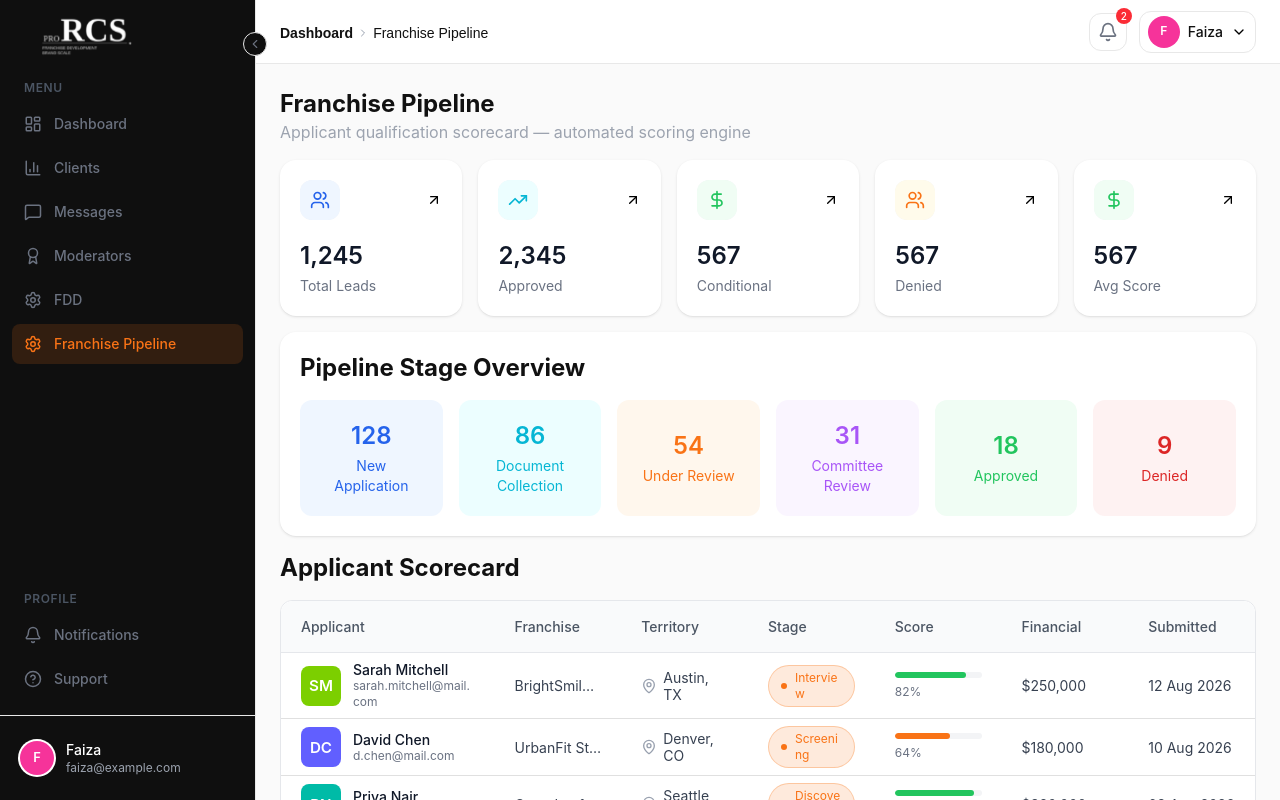
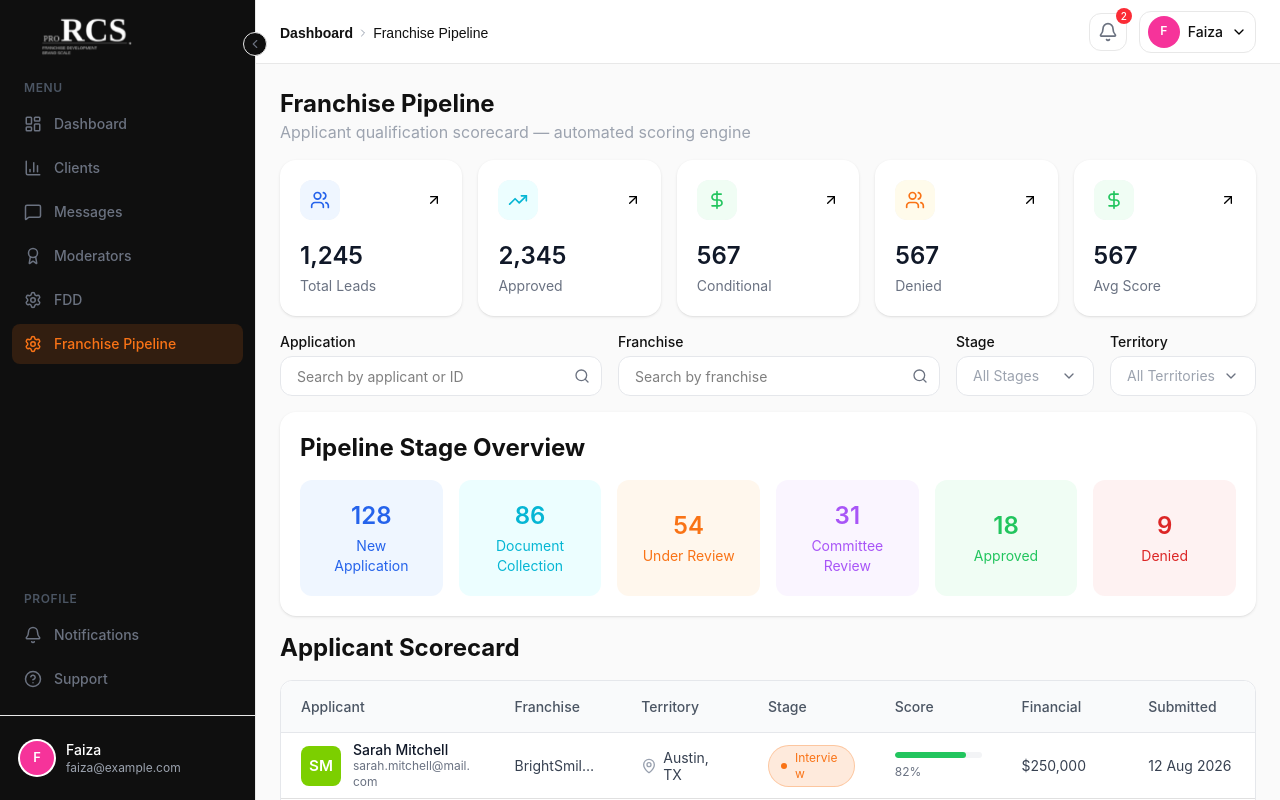
Before and after one commit to hamza-nafasat/rcs-frontend, a React (Vite) app: page /dashboard/franchise-pipeline in a window 1280 px wide. Built offline with nearby package versions, Linux system fonts and the light colour scheme.

Commit message:
Franchise Filters added

```diff
--- a/src/pages/franchise-pipeline/FranchisePipeline.jsx
+++ b/src/pages/franchise-pipeline/FranchisePipeline.jsx
@@ -6,7 +6,10 @@ import TotalMembersIcon from "../../assets/SVGs/TotalMembersIcon.svg";
 import StatsCard from "./components/StatsCard";
 import PipelineStageOverview from "./components/PipelineStageOverview";
 import FranchisePipelineTable from "./components/FranchisePipelineTable";
+import { initialApplicants } from "./components/pipelineApplicants";
+import FranchisePipelineFilter from "./components/FranchisePipelineFilter";
 import { ArrowUpRight } from "lucide-react";
+import { useState } from "react";
 const cardData = [
   {
     icon: TotalUsersIcon,
@@ -39,7 +42,22 @@ const cardData = [
     label: "Avg Score",
   },
 ];
+const initialFilters = {
+  applicant: "",
+  franchise: "",
+  stage: [],
+  territory: [],
+};
+
 const FranchisePipeline = () => {
+  const [filters, setFilters] = useState(initialFilters);
+
+  // these lists will come from the backend later
+  const stages = [...new Set(initialApplicants.map((row) => row.stage))];
+  const territories = [
+    ...new Set(initialApplicants.map((row) => row.territory)),
+  ];
+
   return (
     <article className="flex flex-col gap-4">
       <FranchisePipelineHeading
@@ -53,11 +71,19 @@ const FranchisePipeline = () => {
         ))}
       </section>
 
+      {/* Filters */}
+      <FranchisePipelineFilter
+        filters={filters}
+        setFilters={setFilters}
+        stages={stages}
+        territories={territories}
+      />
+
       {/* Stage overview */}
       <PipelineStageOverview />
 
       {/* Applicants */}
-      <FranchisePipelineTable />
+      <FranchisePipelineTable filters={filters} />
     </article>
   );
 };
--- /dev/null
+++ b/src/pages/franchise-pipeline/components/FranchisePipelineFilter.jsx
@@ -0,0 +1,71 @@
+import { Search } from "lucide-react";
+import Input from "../../../components/shared/Input";
+import Select from "../../../components/shared/Select";
+
+const FranchisePipelineFilter = ({
+  filters,
+  setFilters,
+  stages = [],
+  territories = [],
+}) => {
+  const handleChange = (e) => {
+    const { name, value } = e.target;
+
+    setFilters((prev) => ({
+      ...prev,
+      [name]: value,
+    }));
+  };
+
+  return (
+    <section className="grid grid-cols-1 gap-4 sm:grid-cols-2 lg:grid-cols-[35fr_35fr_15fr_15fr]">
+      {/* Applicant */}
+      <Input
+        label="Application"
+        name="applicant"
+        value={filters.applicant}
+        onChange={handleChange}
+        placeholder="Search by applicant or ID"
+        icon={<Search size={16} />}
+      />
+
+      {/* Franchise */}
+      <Input
+        label="Franchise"
+        name="franchise"
+        value={filters.franchise}
+        onChange={handleChange}
+        placeholder="Search by franchise"
+        icon={<Search size={16} />}
+      />
+
+      {/* Stage */}
+      <Select
+        label="Stage"
+        name="stage"
+        value={filters.stage}
+        onChange={handleChange}
+        options={stages}
+        placeholder="All Stages"
+        multiple
+        searchable
+        clearable
+      />
+
+      {/* Territory */}
+      <Select
+        label="Territory"
+        name="territory"
+        value={filters.territory}
+        onChange={handleChange}
+        options={territories}
+        placeholder="All Territories"
+        multiple
+        searchable
+        clearable
+      />
+    </section>
+  );
+};
+
+export default FranchisePipelineFilter;
--- a/src/pages/franchise-pipeline/components/FranchisePipelineTable.jsx
+++ b/src/pages/franchise-pipeline/components/FranchisePipelineTable.jsx
@@ -6,6 +6,7 @@ import DataTable from "react-data-table-component";
 import { useState } from "react";
 import ApplicantScorecardDrawer from "./scorecard/ApplicantScorecardDrawer";
 import { STAGE_COLORS } from "./scorecard/scorecardData";
+import { initialApplicants } from "./pipelineApplicants";
 
 const scoreColor = (score) => {
   if (score >= 75) return "#22c55e";
@@ -13,68 +14,6 @@ const scoreColor = (score) => {
   return "#dc2626";
 };
 
-const initialApplicants = [
-  {
-    id: "FR-001",
-    name: "Sarah Mitchell",
-    email: "sarah.mitchell@mail.com",
-    avatar: "",
-    franchise: "BrightSmile Dental",
-    territory: "Austin, TX",
-    stage: "Interview",
-    score: 82,
-    financial: "$250,000",
-    submitted: "12 Aug 2026",
-  },
-  {
-    id: "FR-002",
-    name: "David Chen",
-    email: "d.chen@mail.com",
-    avatar: "",
-    franchise: "UrbanFit Studios",
-    territory: "Denver, CO",
-    stage: "Screening",
-    score: 64,
-    financial: "$180,000",
-    submitted: "10 Aug 2026",
-  },
-  {
-    id: "FR-003",
-    name: "Priya Nair",
-    email: "priya.nair@mail.com",
-    avatar: "",
-    franchise: "GreenLeaf Cafe",
-    territory: "Seattle, WA",
-    stage: "Discovery Day",
-    score: 91,
-    financial: "$320,000",
-    submitted: "08 Aug 2026",
-  },
-  {
-    id: "FR-004",
-    name: "Marcus Reid",
-    email: "m.reid@mail.com",
-    avatar: "",
-    franchise: "QuickLube Auto",
-    territory: "Phoenix, AZ",
-    stage: "Applications",
-    score: 38,
-    financial: "$95,000",
-    submitted: "05 Aug 2026",
-  },
-  {
-    id: "FR-005",
-    name: "Elena Duarte",
-    email: "elena.duarte@mail.com",
-    avatar: "",
-    franchise: "BrightSmile Dental",
-    territory: "Miami, FL",
-    stage: "Approved",
-    score: 88,
-    financial: "$275,000",
-    submitted: "02 Aug 2026",
-  },
-];
 
 const columns = [
   {
@@ -171,9 +110,36 @@ const customStyles = {
   },
 };
 
-const FranchisePipelineTable = () => {
+const emptyFilters = {
+  applicant: "",
+  franchise: "",
+  stage: [],
+  territory: [],
+};
+
+const FranchisePipelineTable = ({ filters = emptyFilters }) => {
   const [applicants, setApplicants] = useState(initialApplicants);
   const [selected, setSelected] = useState(null);
+
+  const filteredApplicants = applicants.filter((row) => {
+    const applicantQuery = filters.applicant.trim().toLowerCase();
+    const matchApplicant =
+      row.name.toLowerCase().includes(applicantQuery) ||
+      row.id.toLowerCase().includes(applicantQuery);
+
+    const matchFranchise = row.franchise
+      .toLowerCase()
+      .includes(filters.franchise.trim().toLowerCase());
+
+    const matchStage =
+      filters.stage.length === 0 || filters.stage.includes(row.stage);
+
+    const matchTerritory =
+      filters.territory.length === 0 ||
+      filters.territory.includes(row.territory);
+
+    return matchApplicant && matchFranchise && matchStage && matchTerritory;
+  });
   const handleStageChange = (applicant, stage) => {
     setApplicants((rows) =>
       rows.map((row) => (row.id === applicant.id ? { ...row, stage } : row)),
@@ -191,7 +157,7 @@ const FranchisePipelineTable = () => {
       <section className="overflow-hidden rounded-xl border border-gray-200 bg-white">
         <DataTable
           columns={columns}
-          data={applicants}
+          data={filteredApplicants}
           customStyles={customStyles}
           pagination
           highlightOnHover
--- /dev/null
+++ b/src/pages/franchise-pipeline/components/pipelineApplicants.js
@@ -0,0 +1,62 @@
+export const initialApplicants = [
+  {
+    id: "FR-001",
+    name: "Sarah Mitchell",
+    email: "sarah.mitchell@mail.com",
+    avatar: "",
+    franchise: "BrightSmile Dental",
+    territory: "Austin, TX",
+    stage: "Interview",
+    score: 82,
+    financial: "$250,000",
+    submitted: "12 Aug 2026",
+  },
+  {
+    id: "FR-002",
+    name: "David Chen",
+    email: "d.chen@mail.com",
+    avatar: "",
+    franchise: "UrbanFit Studios",
+    territory: "Denver, CO",
+    stage: "Screening",
+    score: 64,
+    financial: "$180,000",
+    submitted: "10 Aug 2026",
+  },
+  {
+    id: "FR-003",
+    name: "Priya Nair",
+    email: "priya.nair@mail.com",
+    avatar: "",
+    franchise: "GreenLeaf Cafe",
+    territory: "Seattle, WA",
+    stage: "Discovery Day",
+    score: 91,
+    financial: "$320,000",
+    submitted: "08 Aug 2026",
+  },
+  {
+    id: "FR-004",
+    name: "Marcus Reid",
+    email: "m.reid@mail.com",
+    avatar: "",
+    franchise: "QuickLube Auto",
+    territory: "Phoenix, AZ",
+    stage: "Applications",
+    score: 38,
+    financial: "$95,000",
+    submitted: "05 Aug 2026",
+  },
+  {
+    id: "FR-005",
+    name: "Elena Duarte",
+    email: "elena.duarte@mail.com",
+    avatar: "",
+    franchise: "BrightSmile Dental",
+    territory: "Miami, FL",
+    stage: "Approved",
+    score: 88,
+    financial: "$275,000",
+    submitted: "02 Aug 2026",
+  },
+];
```
